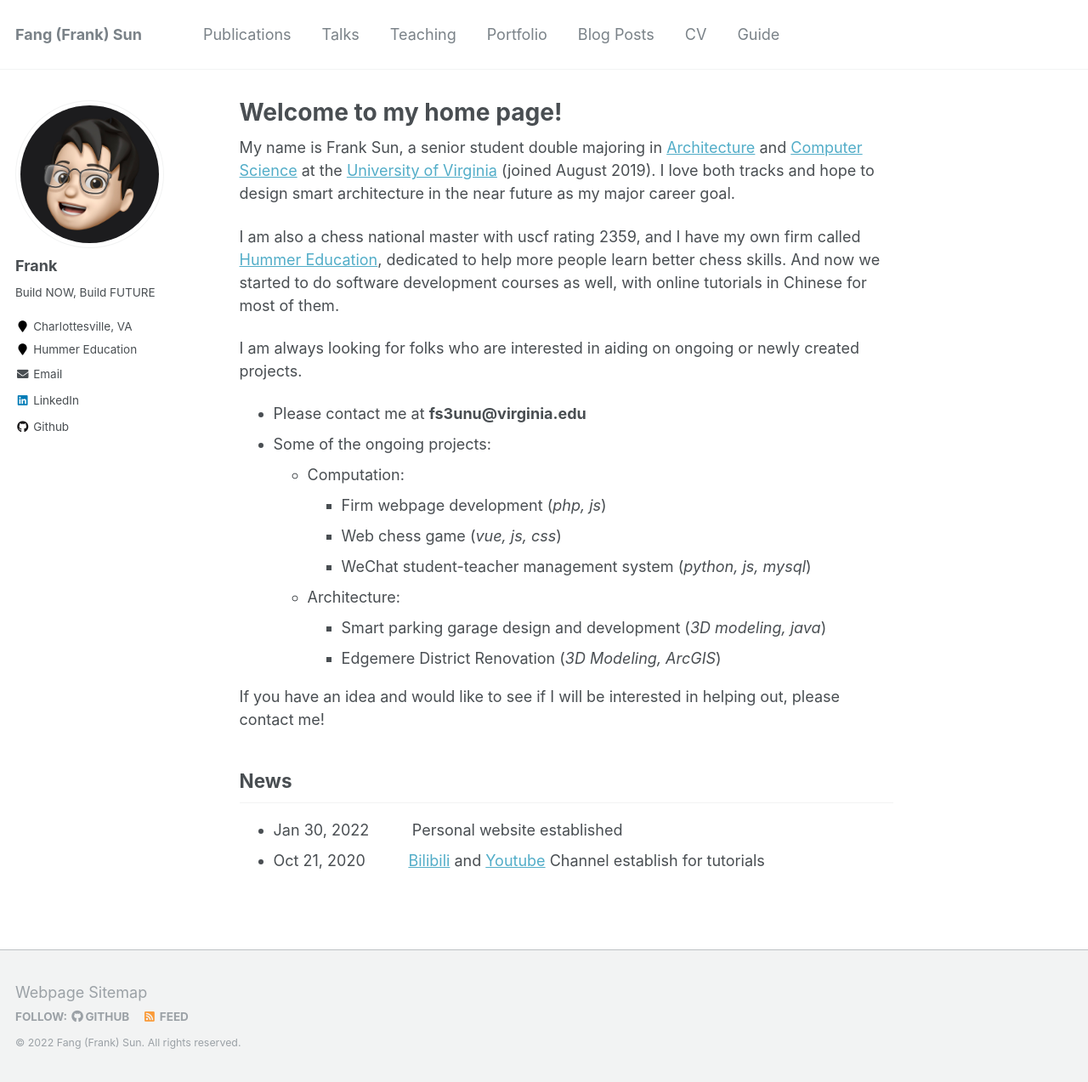
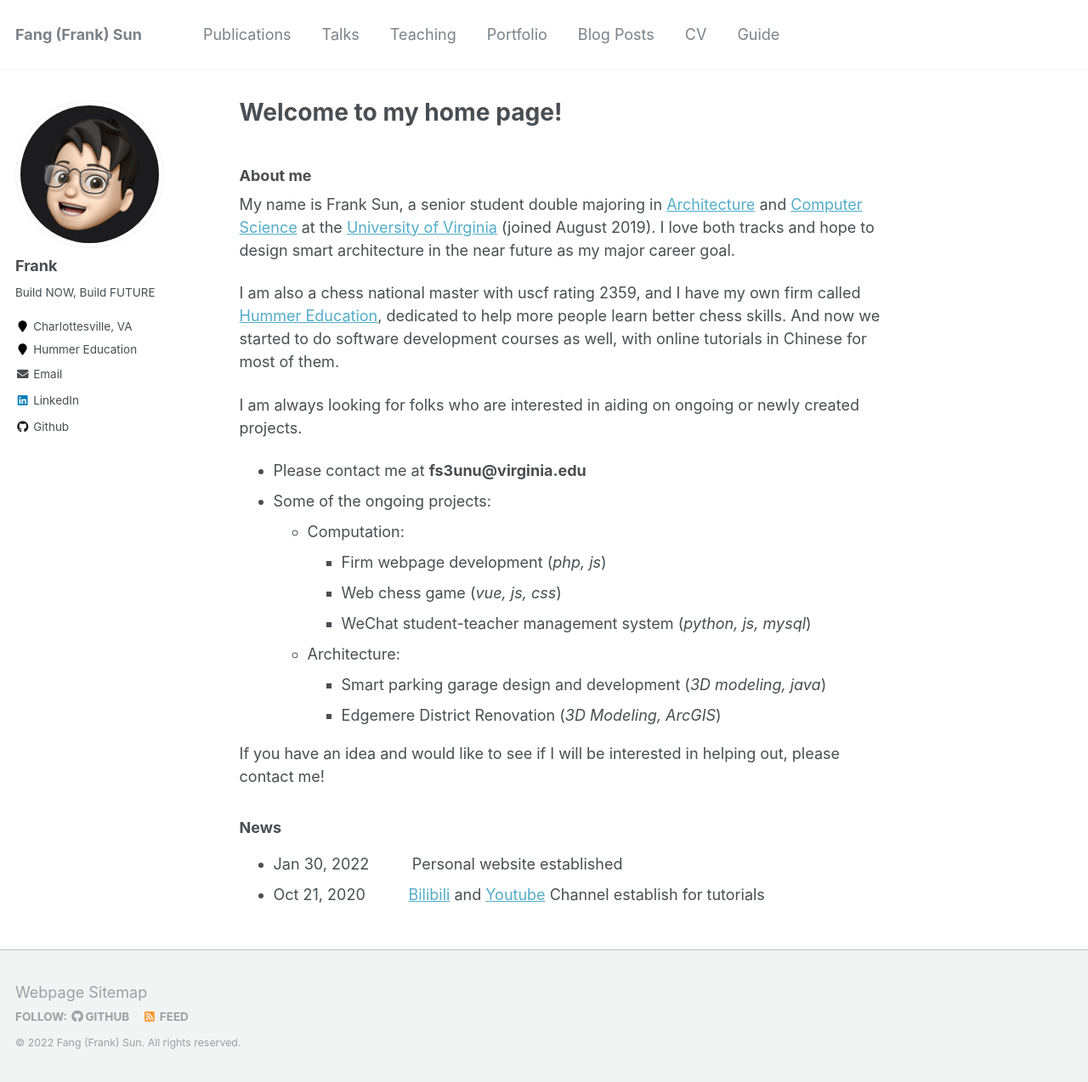
Before and after one commit to FangFrankSun/AcademicPage, a Jekyll site: the page built from _pages/about.md, in a window 1280 px wide and 1273 px high. Shown: the whole window at 85% size. Built offline with Jekyll 4.4.1, drawn with Linux system fonts in a browser that asks for light colours.

Commit message:
Update about.md

```diff
--- a/_pages/about.md
+++ b/_pages/about.md
@@ -7,6 +7,7 @@ redirect_from:
   - /about/
   - /about.html
 ---
+<h3>About me</h3>
 My name is Frank Sun, a senior student double majoring in [Architecture](https://www.arch.virginia.edu) and [Computer Science](https://engineering.virginia.edu/departments/computer-science/about-computer-science/about-us) at the [University of Virginia](https://www.virginia.edu) (joined August 2019). I love both tracks and hope to design smart architecture in the near future as my major career goal.
 
 I am also a chess national master with uscf rating 2359, and I have my own firm called [Hummer Education](https://www.littlehummerchess.club), dedicated to help more people learn better chess skills. And now we started to do software development courses as well, with online tutorials in Chinese for most of them.
@@ -23,6 +24,6 @@ I am always looking for folks who are interested in aiding on ongoing or newly c
     * Edgemere District Renovation (*3D Modeling, ArcGIS*)
 
 If you have an idea and would like to see if I will be interested in helping out, please contact me!
-<h2>News</h2>
+<h3>News</h3>
 - Jan 30, 2022 &nbsp;&nbsp;&nbsp;&nbsp;&nbsp;&nbsp;&nbsp;&nbsp; Personal website established
 - Oct 21, 2020 &nbsp;&nbsp;&nbsp;&nbsp;&nbsp;&nbsp;&nbsp;&nbsp; [Bilibili](https://space.bilibili.com/28145687) and [Youtube](https://www.youtube.com/channel/UC4XPHb4BGTt9V1TSoWhi2tQ) Channel establish for tutorials
```
